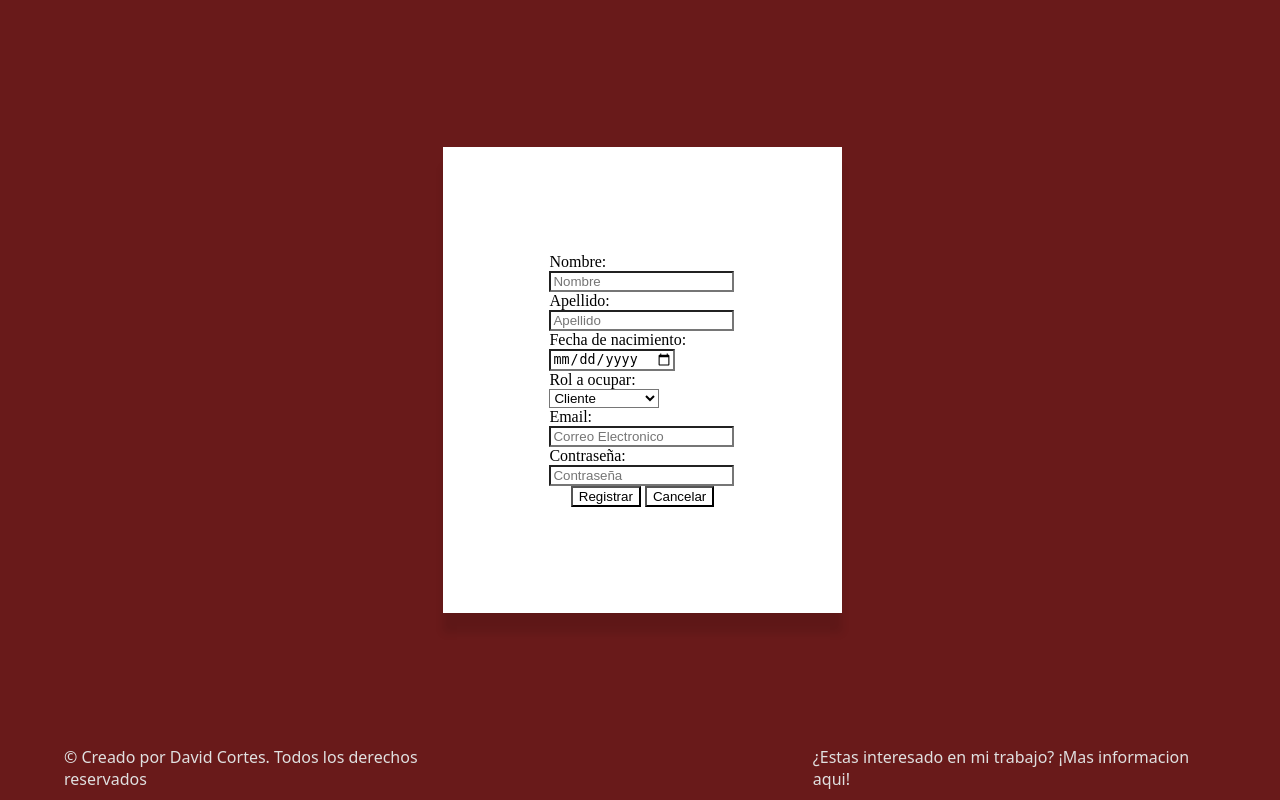
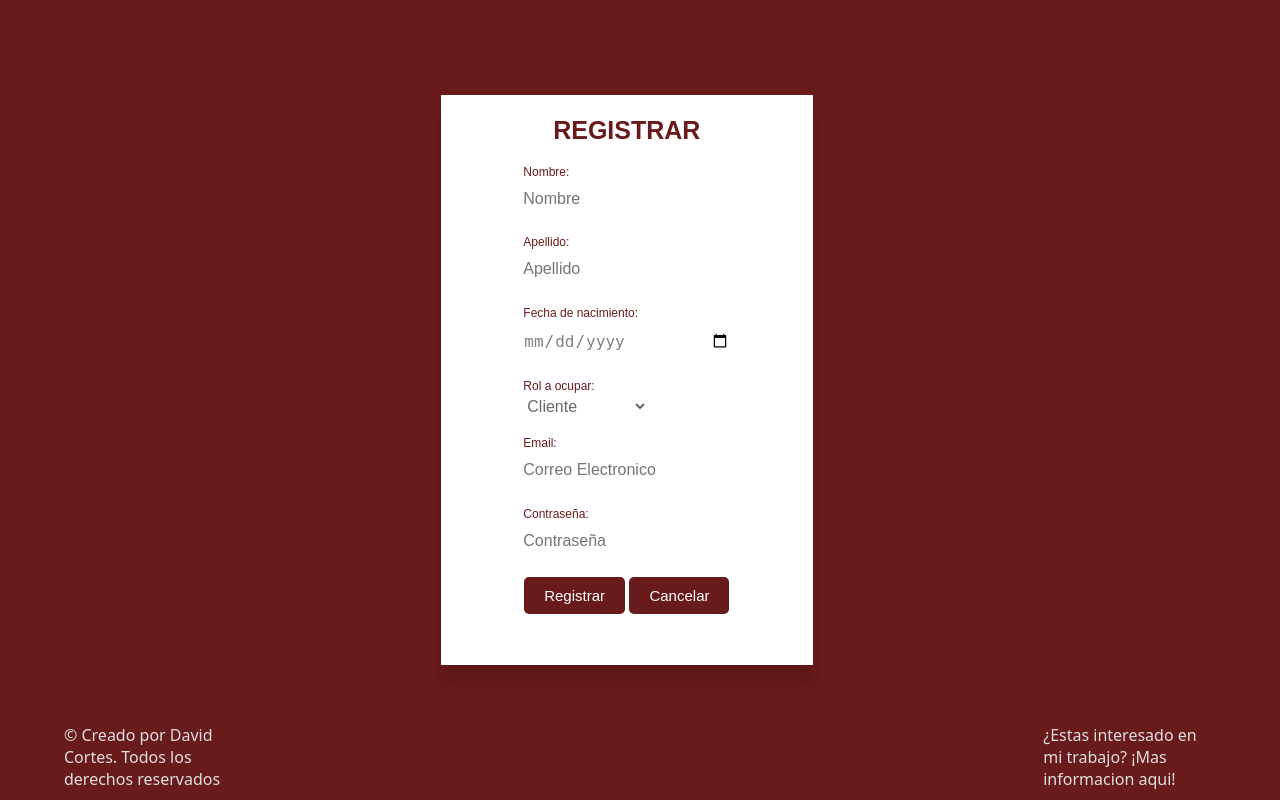
Before and after one commit to davidcortes241916/lista-tareas, a Django app: page / in a window 1280 px wide. Run offline with Django 4.2, Linux system fonts and the light colour scheme.

Commit message:
Se realiza el diseño basico del login y registro, si se realiza un cambio anotar el cambio individual de momento solo toca mejorar el diseño del footer pero ya despues, ahora ya se puede comenzar con el backend crud del login y adicional agregar el confirmar contraseña si se puede y no queda muy largo el login, ya que sino toca mejorar el diseño con el confirmar contraseña

```diff
--- a/static/css/plantillas/loginB.css
+++ b/static/css/plantillas/loginB.css
@@ -26,6 +26,6 @@ a:hover{
 }
 
 .footer{
-    width: 35%;
+    width: 15%;
     font-family: Noto Sans, sans-serif;
 }
--- a/static/css/plantillas/loginP.css
+++ b/static/css/plantillas/loginP.css
@@ -1,18 +1,26 @@
+
 body{
     margin: 0;
     display: flex;
     align-items: center;
     justify-content: center;
     height: 95vh;
-    padding-right: 10%;
+    padding-right: 15%;
+    font-family:'Poppins', sans-serif;
 
+}
+
+.inputGroup{
+    position: relative;
+    background: transparent;
+    margin-bottom: 10px;
 }
 
 .container-login{
     background-color: white;
-    padding: 40%;
+    padding: 10% 40% 10% 40%;
     box-shadow: 0 20px 8px rgba(0, 0, 0, 0.1);
-    width: 70%;
+    width: 100%;
     max-width: 600px;
 }
 
@@ -20,6 +28,70 @@ body{
     text-align: center;
 }
 
-form, label, input, select, .centrarBotones{
+form, label, input, select, option, .centrarBotones{
     background: transparent;
 }
+
+label{
+    font-size: 12px;
+    color: rgb(105, 26, 26);
+    position: absolute;
+    top: 0;
+    display: block;
+    transition: 0.2s;
+}
+
+input, select, option{
+    margin-bottom: 5%;
+}
+
+input{
+    width: 100%;
+    border: 0;
+    border-bottom: 2px solid ,gray;
+    outline: 0;
+    font-size: 1rem;
+    color: rgb(84, 84, 84);
+    padding: 7px 0;
+    background: transparent;
+    transition: border-color 0.2s;
+}
+
+.inputDate{
+    width: 100%;
+    border: 0;
+    border-bottom: 2px solid ,gray;
+    outline: 0;
+    font-size: 1rem;
+    color: gray;
+    padding: 7px 0;
+    background: transparent;
+    transition: border-color 0.2s;
+}
+
+select, option{
+    border: gray;
+    color: rgb(104, 104, 104);
+    font-size: 1rem;
+    border-bottom: 2px solid ,gray;
+
+}
+
+button{
+    padding: 10px 20px;
+    background-color:rgb(105, 26, 26);
+    font-size: 15px;
+    color: white;
+    border: none;
+    border-radius: 5px;
+    cursor: pointer;
+    margin-bottom: 30px;
+}
+
+h1{
+    background: transparent;
+    text-align: center;
+    padding-bottom: 20px;
+    font-size: 25px;
+    color: rgb(105, 26, 26);
+}
--- a/templates/login/login.html
+++ b/templates/login/login.html
@@ -8,28 +8,41 @@
 
 {% block containerSignOn %}
     <div class="container-login">
+        <h1>REGISTRAR</h1>
         <form action="" method="post">
             {% csrf_token %}
-            <label>Nombre: </label>
+            <div class="inputGroup">
+                <label>Nombre: </label><br>
                 <input type="text" placeholder="Nombre" name="name" id="name"><br>
-            <label>Apellido: </label>
+            </div>
+            <div class="inputGroup">
+                <label>Apellido: </label><br>
                 <input type="text" placeholder="Apellido" name="last_name" id="last_name"><br>
-            <label>Fecha de nacimiento: </label>
-            <input type="date" name="date_birthday" id="date_birthday"><br>
-            <label>Rol a ocupar: </label>
+            </div>
+            <div class="inputGroup">
+                <label>Fecha de nacimiento: </label><br>
+                <input type="date" name="date_birthday" id="date_birthday" class="inputDate"><br>
+            </div>
+            <div class="inputGroup">
+                <label>Rol a ocupar: </label><br>
                 <select name="rol" id="rol">
                     <option value="client">Cliente</option>
                     <option value="admin">Administracion</option>
                     <option value="editor">Editor</option>
                 </select><br>
-            <label>Email: </label>
+            </div>
+            <div class="inputGroup">
+                <label>Email: </label><br>
                 <input type="email" name="email" id="email" placeholder="Correo Electronico"><br>
-            <label>Contraseña: </label>
-            <input type="password" name="password" id="password" placeholder="Contraseña"><br>
+            </div>
+            <div class="inputGroup">
+                <label>Contraseña: </label><br>
+                <input type="password" name="password1" id="password1" placeholder="Contraseña"><br>
+            </div>
 
             <div class="centrarBotones">
-                <input type="submit" value="Registrar">
-                <input type="submit" value="Cancelar">
+                <button type="submit" name="signOn" id="signOn">Registrar</button>
+                <button type="submit" name="cancelar" id="cancelar">Cancelar</button>
             </div>
         </form>
     </div>
```
Lines whose indentation alone changed are shown as unchanged.
